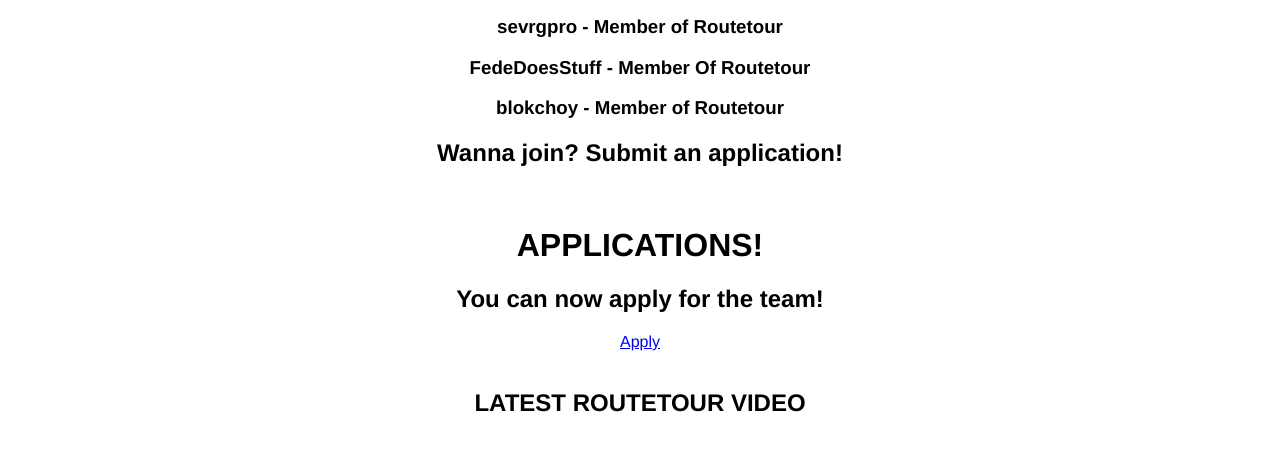
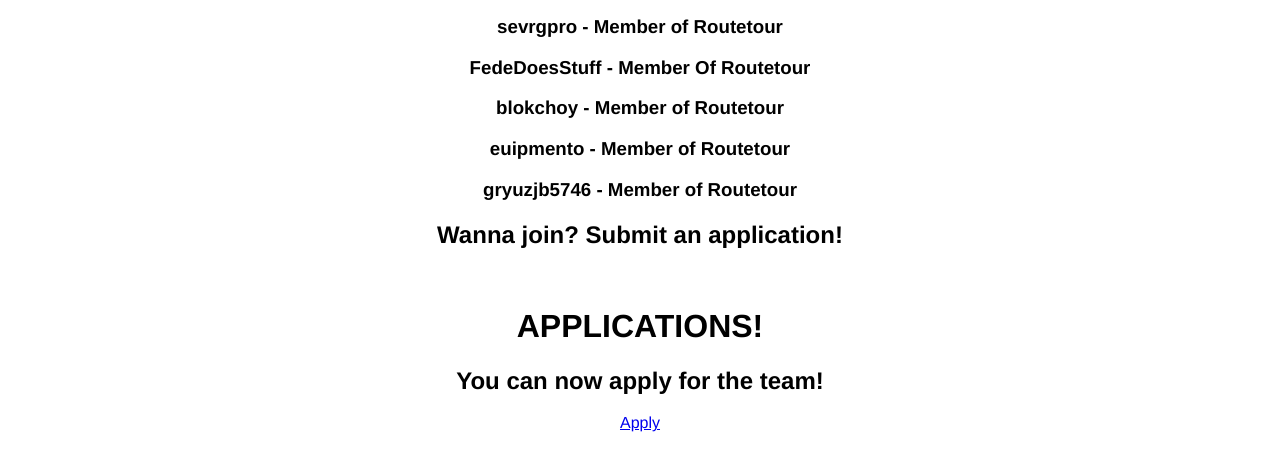
Before and after one commit to Routetour/routetour.github.io, a plain HTML site: page index.html in a window 1280 px wide. Shown: the part 635-1087 px from the top of the page. Drawn offline with Linux system fonts and the light colour scheme; grey boxes are pictures that could not be loaded.

Commit message:
Update index.html

```diff
--- a/index.html
+++ b/index.html
@@ -23,6 +23,8 @@
         <h3>sevrgpro - Member of Routetour</h3>
         <h3>FedeDoesStuff - Member Of Routetour</h3>
         <h3>blokchoy - Member of Routetour</h3>
+        <h3>euipmento - Member of Routetour</h3>
+        <h3>gryuzjb5746 - Member of Routetour</h3>
         <h2>Wanna join? Submit an application!</h2>
         <br>
         <h1>APPLICATIONS!</h1>
```
